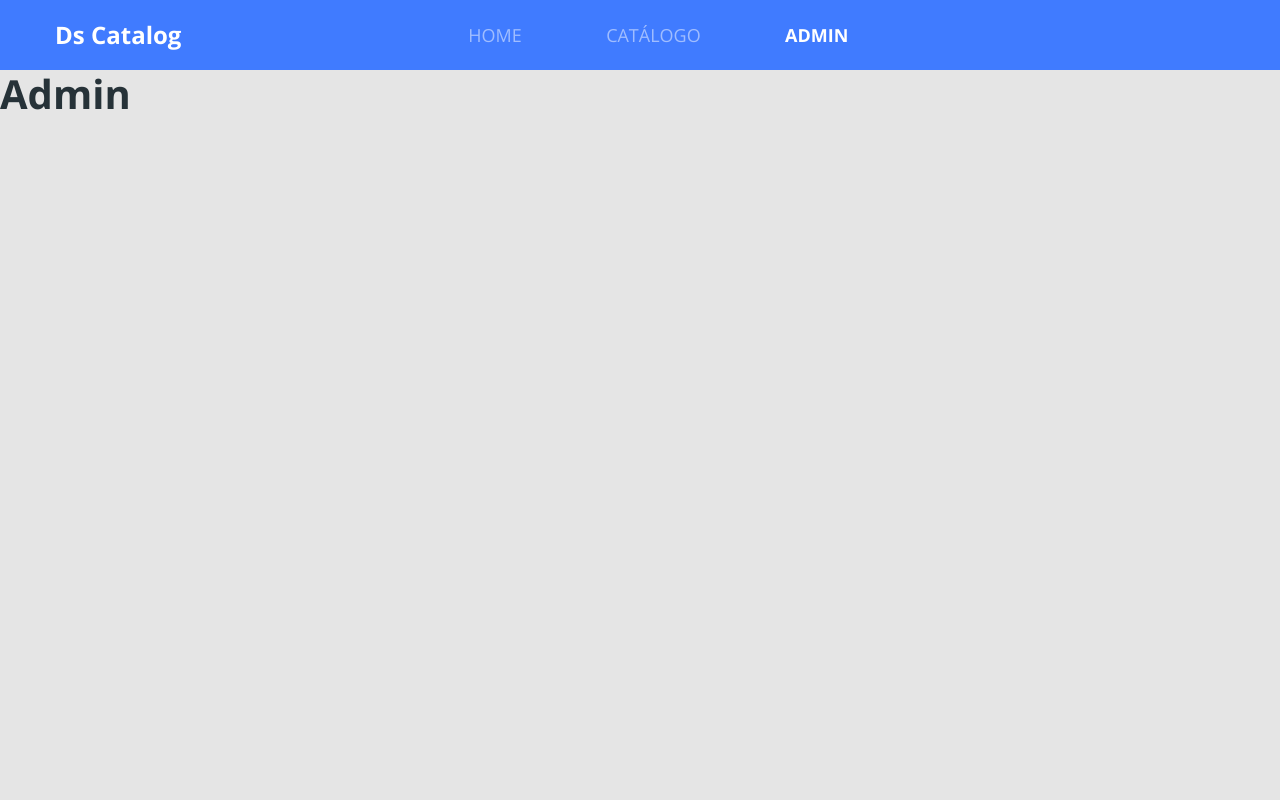
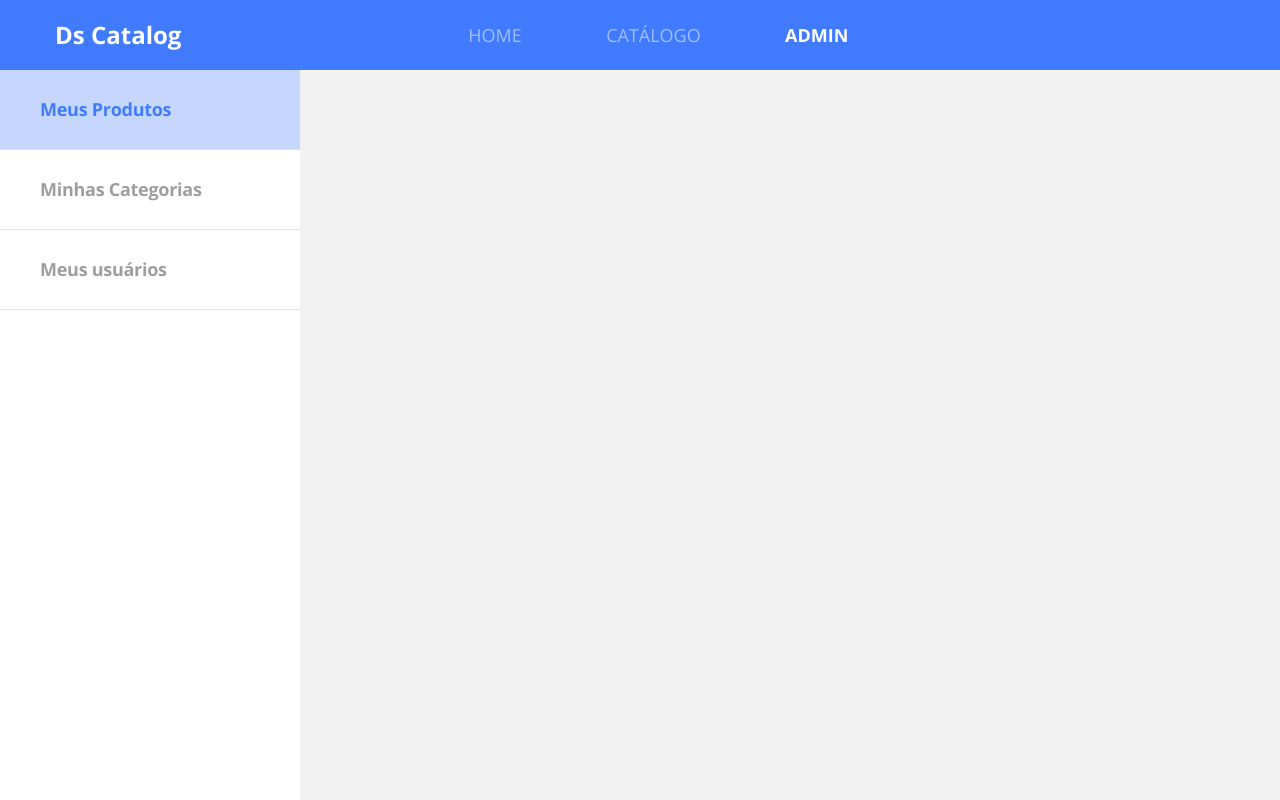
Before and after one commit to RangelMoreira/dscatalog, a React (Create React App) app in the folder front-web/: page /admin in a window 1280 px wide. Built offline with nearby package versions, Linux system fonts and the light colour scheme.

Commit message:
Add Admin navbar

```diff
--- a/front-web/src/core/assets/styles/custom.scss
+++ b/front-web/src/core/assets/styles/custom.scss
@@ -2,7 +2,7 @@
   "primary": #407BFF
 );
 
-$body-bg: #E5E5E5;
+$body-bg: #F2F2F2;
 $body-color: #263238;
 
 @import '~bootstrap/scss/bootstrap.scss';
--- /dev/null
+++ b/front-web/src/core/components/Pagination/index.tsx
@@ -0,0 +1,47 @@
+import React from 'react';
+import { ReactComponent as ArrowIcon } from 'core/assets/images/arrow.svg';
+import { generateList } from 'core/utils/list';
+import './styles.scss';
+
+type Props ={
+  totalPages:number;
+  activePage: number;
+  onChange: (item: number) => void;
+}
+
+const Pagination = ({totalPages, activePage, onChange}: Props) =>{
+  const items = generateList(totalPages);
+
+  const previousClass = totalPages >0 && activePage >0 ? 'page-active' :
+    'page-inactive';
+
+  const nextClass = (activePage + 1) < totalPages ? 'page-active' :
+    'page-inactive';
+
+  return(
+    <div className="pagination-container">
+      <ArrowIcon
+        className={`pagination-previous ${previousClass}`}
+        onClick={()=> onChange(activePage-1)}
+      />
+
+      {items.map(item=>(
+        <div
+          key={item}
+          className={`pagination-item ${item === activePage ? 'active': ''}`}
+          onClick={()=> onChange(item)}
+        >
+          {item + 1}
+        </div>
+      ))}
+
+      <ArrowIcon
+        className={`pagination-next ${nextClass}`}
+        onClick={()=> onChange(activePage+1)}
+      />
+
+    </div>
+  );
+}
+
+export default Pagination;
--- /dev/null
+++ b/front-web/src/core/components/Pagination/styles.scss
@@ -0,0 +1,49 @@
+.pagination-container{
+  display: flex;
+  justify-content: center;
+  margin-top: 35px;
+  // margin-bottom: 35px;
+  align-items: center;
+}
+
+.pagination-item{
+  height: 40px;
+  width: 40px;
+  background-color: #E1E1E1;
+  border-radius: 50%;
+  font-weight: bold;
+  font-size: 18px;
+  line-height: 25px;
+  letter-spacing: -0.015em;
+  color: #FFF;
+  display: flex;
+  align-items: center;
+  justify-content: center;
+  cursor: pointer;
+  margin-right: 10px;
+
+  &.active{
+    background: #407BFF;
+  }
+}
+
+.pagination-previous{
+  transform: rotate(-180deg);
+  margin-right: 25px;
+  cursor: pointer;
+}
+
+.pagination-next{
+  margin-left: 15px;
+  cursor: pointer;
+}
+
+.page-active{
+  cursor: pointer;
+  color: #407BFF;
+}
+
+.page-inactive{
+  color: #E1E1E1;
+  pointer-events: none;
+}
--- /dev/null
+++ b/front-web/src/pages/Admin/components/Navbar/index.tsx
@@ -0,0 +1,20 @@
+import React from 'react';
+import './styles.scss';
+
+const Navbar = () =>(
+  <nav className="admin-nav-container">
+    <ul>
+      <li>
+        <a href="Link" className="admin-nav-item active">Meus Produtos</a>
+      </li>
+      <li>
+        <a href="Link" className="admin-nav-item">Minhas Categorias</a>
+      </li>
+      <li>
+        <a href="Link" className="admin-nav-item">Meus usuários</a>
+      </li>
+    </ul>
+  </nav>
+);
+
+export default Navbar;
--- /dev/null
+++ b/front-web/src/pages/Admin/components/Navbar/styles.scss
@@ -0,0 +1,30 @@
+.admin-nav-container{
+  width: 300px;
+  background-color: #FFF;
+  height: calc(100vh - 70px);
+}
+
+.admin-nav-item{
+  height: 80px;
+  display: block;
+  border-bottom: 1px solid #E1E1E1;
+  display: flex;
+  align-items: center;
+  padding-left: 40px;
+
+  font-weight: bold;
+  font-size: 18px;
+  line-height: 25px;
+  letter-spacing: -0.015em;
+
+  color: #9E9E9E;
+
+  &.active{
+    background: rgba(64, 123, 255, 0.3);
+    color: #407BFF;
+  }
+
+  &:hover{
+    color: #407BFF;
+  }
+}
--- a/front-web/src/pages/Admin/index.tsx
+++ b/front-web/src/pages/Admin/index.tsx
@@ -1,8 +1,9 @@
 import React from 'react';
+import Navbar from './components/Navbar';
 
 const Admin = () =>(
   <div>
-    <h1>Admin</h1>
+    <Navbar/>
   </div>
 );
 
--- a/front-web/src/pages/Catalog/index.tsx
+++ b/front-web/src/pages/Catalog/index.tsx
@@ -5,15 +5,18 @@
 import ProductCard from './components/ProductCard';
 import ProductCardLoader from './components/Loaders/ProductCardLoader';
 import './styles.scss';
+import Pagination from 'core/components/Pagination';
 
 const Catalog = () => {
 
   const [productResponse, setProductResponse] = useState<ProductResponse>();
   const [isLoading, setIsLoading] = useState(false);
+  const [activePage, setActivePage] = useState(0);
+
 
   useEffect(() => {
     const params = {
-      page: 0,
+      page: activePage,
       linesPerPage: 12
     }
     setIsLoading(true);
@@ -22,13 +25,13 @@
       .finally(() => {
         setIsLoading(false);
       })
-  }, []);
+  }, [activePage]);
 
   return (
     <div className="catalog-container">
       <h1 className="catalog-title">
         Catálogo de produtos
-    </h1>
+      </h1>
       <div className="catalog-products">
         {isLoading ? <ProductCardLoader /> : (
           productResponse?.content.map(product => (
@@ -38,6 +41,15 @@
           ))
         )}
       </div>
+
+      {productResponse &&
+        <Pagination
+          totalPages={productResponse?.totalPages}
+          activePage={activePage}
+          onChange={page => setActivePage(page)}
+        />
+      }
+
     </div>
   )
 }
--- a/front-web/src/pages/Catalog/styles.scss
+++ b/front-web/src/pages/Catalog/styles.scss
@@ -1,7 +1,6 @@
 .catalog-container{
   margin-top: 26px;
-  padding-left: 40px;
-  padding-right: 40px;
+  padding: 0 40px 50px 40px;
 }
 
 .catalog-title{
```
